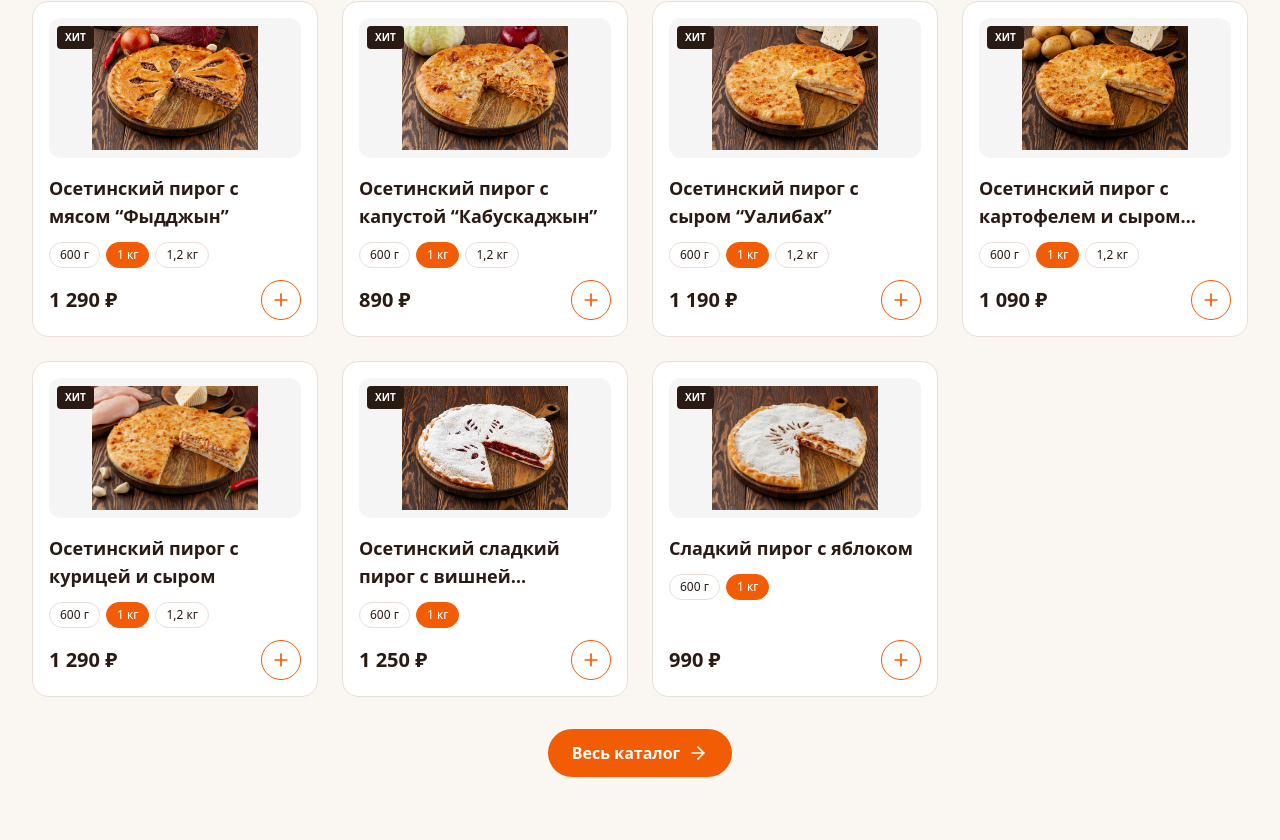
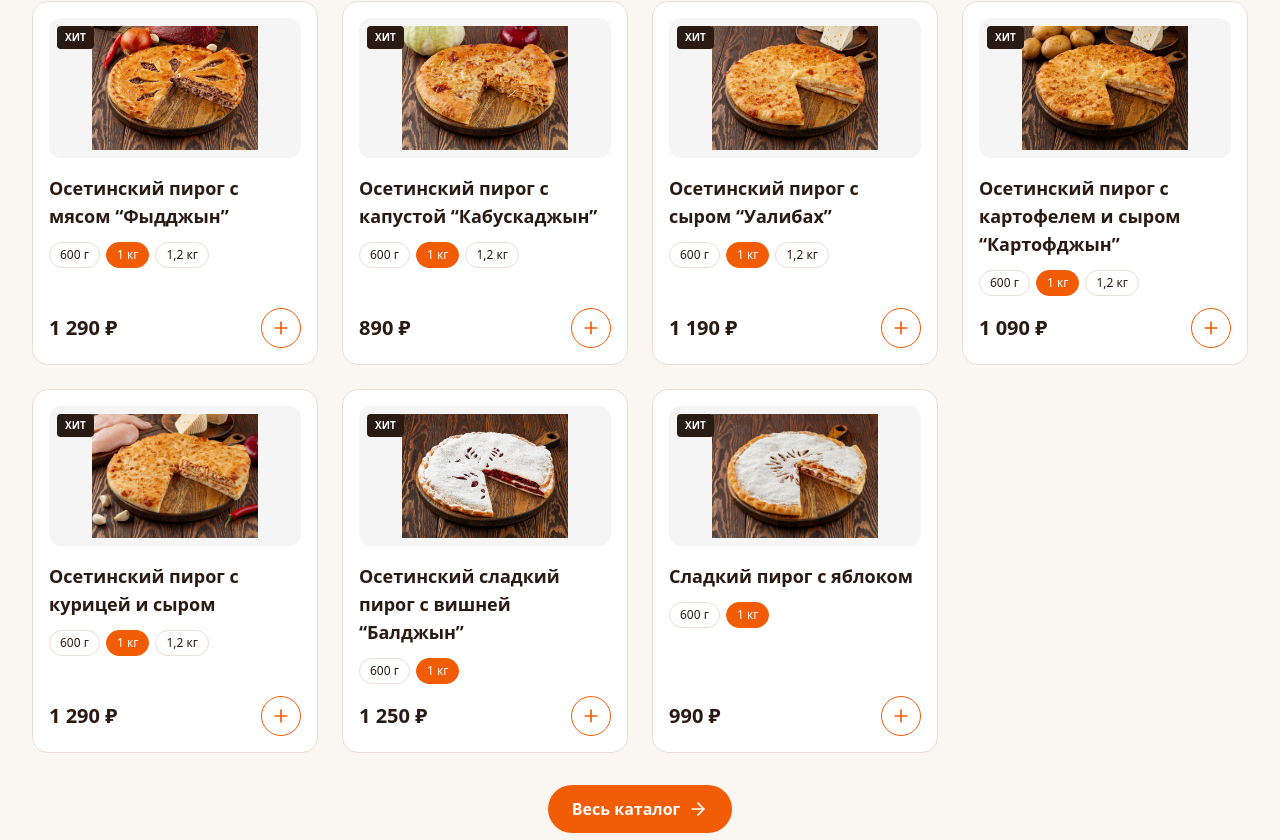
Before and after one commit to Kravchenko-Daniil/alanpir-site, a Next.js app in the folder frontend-next/: page / in a window 1280 px wide. Shown: the part 960-1800 px from the top of the page. Built offline with nearby package versions, Linux system fonts and the light colour scheme; no server answers.

Commit message:
Карточки: показывать полное название пирога (убрана обрезка line-clamp)

```diff
--- a/frontend-next/components/ProductCard.tsx
+++ b/frontend-next/components/ProductCard.tsx
@@ -61,7 +61,7 @@ export default function ProductCard({ product }: ProductCardProps) {
         />
       </button>
 
-      <h4 className="font-sans text-lg font-semibold text-ink mb-3 line-clamp-2">{product.title}</h4>
+      <h4 className="font-sans text-lg font-semibold text-ink mb-3">{product.title}</h4>
 
       {hasWeights && product.weights.length > 1 && (
         <div className="flex gap-1.5 mb-3 flex-wrap">
```
